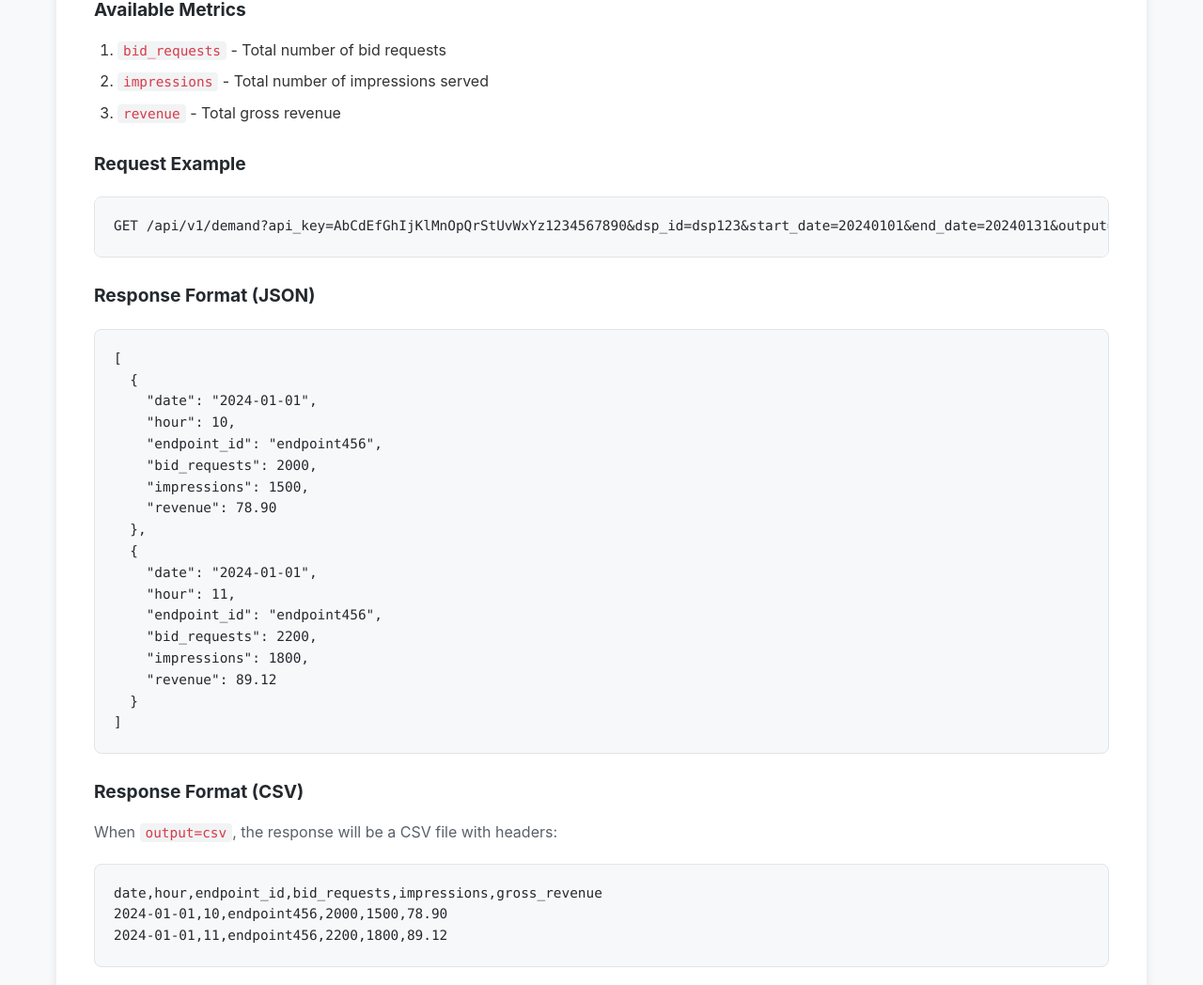
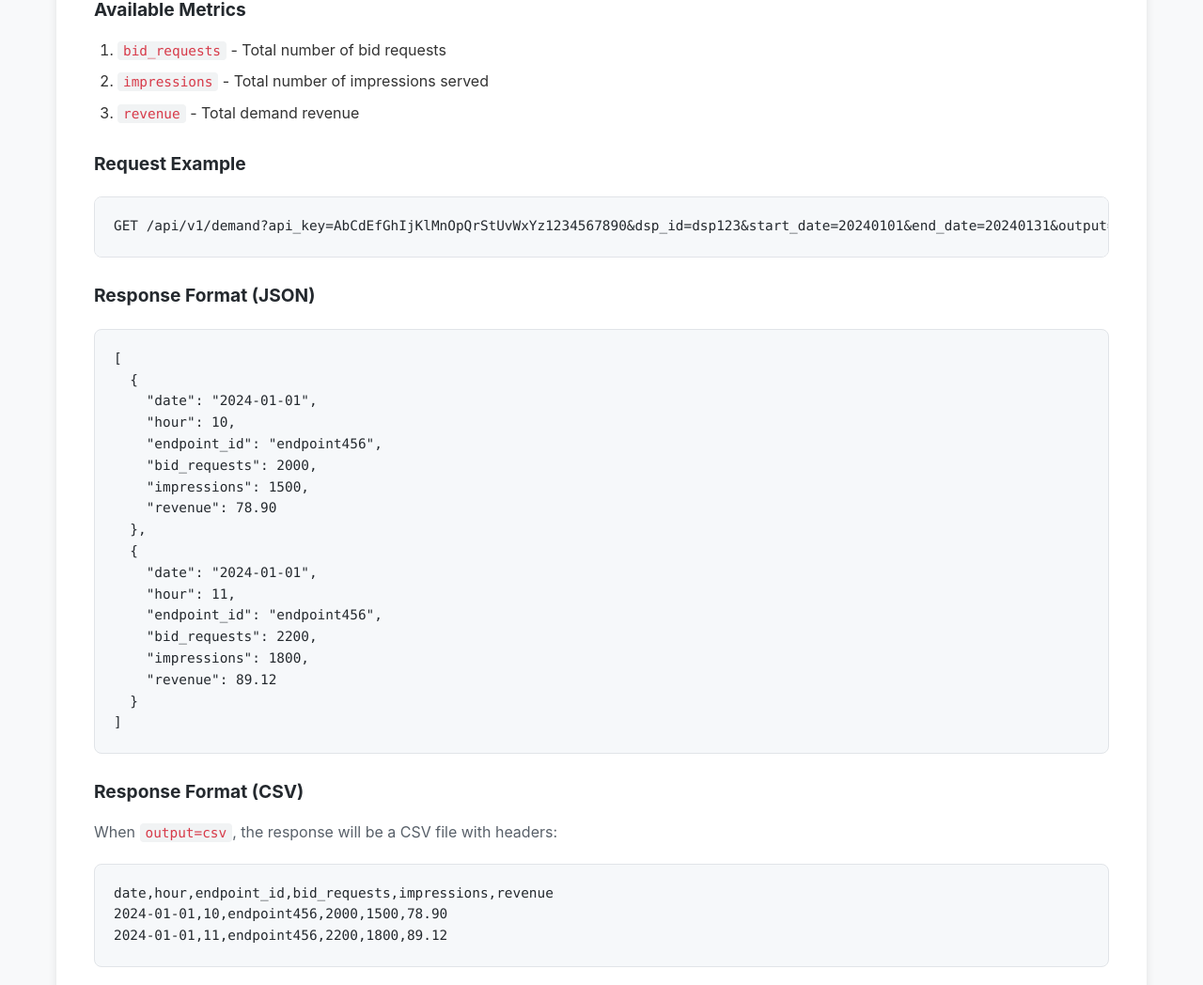
Before and after one commit to smart-exchange-ai-digital/public-api-docs, a Jekyll site: the page built from docs/api-specification.md, in a window 1280 px wide and 1400 px high, scrolled down 3554 px. Shown: the part 150-1198 px from the top of the window at 94% size. Built offline with Jekyll 4.4.1, drawn with Linux system fonts in a browser that asks for light colours; some of the changed text lies outside the part shown.

Commit message:
minor fixes

````diff
--- a/docs/api-specification.md
+++ b/docs/api-specification.md
@@ -117,7 +117,7 @@ Retrieves demand partner reporting data with flexible filtering and output forma
 | `output` | String | Yes | Output format (`json` or `csv`) | `json` |
 | `endpoint_id` | String | No | Filter by specific endpoint ID | `123` |
 | `dimensions` | String | Yes | Comma-separated dimensions | `date,hour,endpoint_id` |
-| `metrics` | String | Yes | Comma-separated metrics | `bid_requests,impressions,gross_revenue` |
+| `metrics` | String | Yes | Comma-separated metrics | `bid_requests,impressions,revenue` |
 
 #### **Available Dimensions**
 
@@ -129,12 +129,12 @@ Retrieves demand partner reporting data with flexible filtering and output forma
 
 1. `bid_requests` - Total number of bid requests
 2. `impressions` - Total number of impressions served
-3. `revenue` - Total gross revenue
+3. `revenue` - Total demand revenue
 
 #### **Request Example**
 
 ```http
-GET /api/v1/demand?api_key=AbCdEfGhIjKlMnOpQrStUvWxYz1234567890&dsp_id=dsp123&start_date=20240101&end_date=20240131&output=json&dimensions=date,hour,endpoint_id&metrics=bid_requests,impressions,gross_revenue&endpoint_id=endpoint456
+GET /api/v1/demand?api_key=AbCdEfGhIjKlMnOpQrStUvWxYz1234567890&dsp_id=dsp123&start_date=20240101&end_date=20240131&output=json&dimensions=date,hour,endpoint_id&metrics=bid_requests,impressions,revenue&endpoint_id=endpoint456
 ```
 
 #### **Response Format (JSON)**
@@ -165,7 +165,7 @@ GET /api/v1/demand?api_key=AbCdEfGhIjKlMnOpQrStUvWxYz1234567890&dsp_id=dsp123&st
 When `output=csv`, the response will be a CSV file with headers:
 
 ```csv
-date,hour,endpoint_id,bid_requests,impressions,gross_revenue
+date,hour,endpoint_id,bid_requests,impressions,revenue
 2024-01-01,10,endpoint456,2000,1500,78.90
 2024-01-01,11,endpoint456,2200,1800,89.12
 ```
@@ -219,6 +221,7 @@ The API uses standard HTTP status codes and returns detailed error information i
   "title": "Bad Request",
   "status": 400,
   "detail": "start_date must be in YYYYMMDD format",
+  "instance": "/api/v1/demand",
   "description": "Required field(s) missing or contain(s) invalid field(s) value, please try again."
 }
 ```
@@ -243,6 +247,7 @@ The API uses standard HTTP status codes and returns detailed error information i
   "title": "Unauthorized",
   "status": 401,
   "detail": "The API Key is invalid",
+  "instance": "/api/v1/demand",
   "description": "The API Key is invalid, check configuration and try again."
 }
 ```
````
Also changed, not shown: other parts of docs/api-specification.md (+6 -2 lines).
